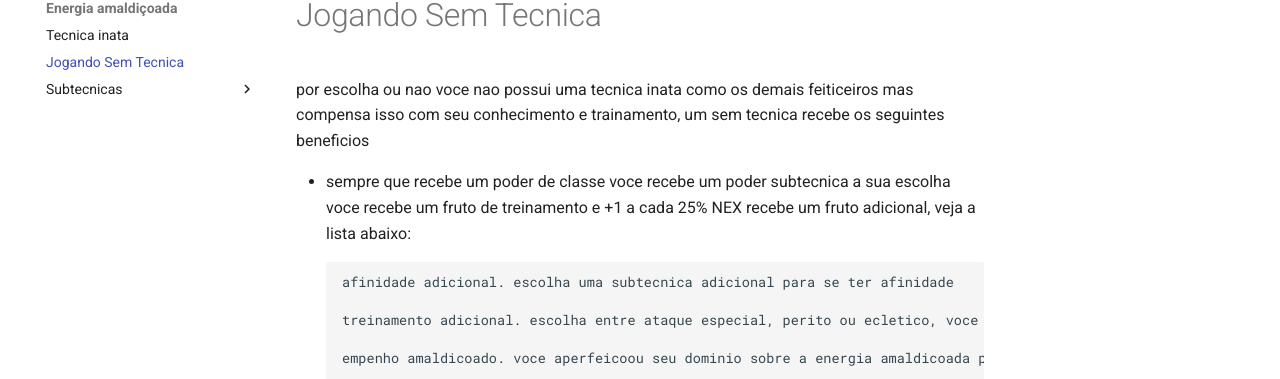
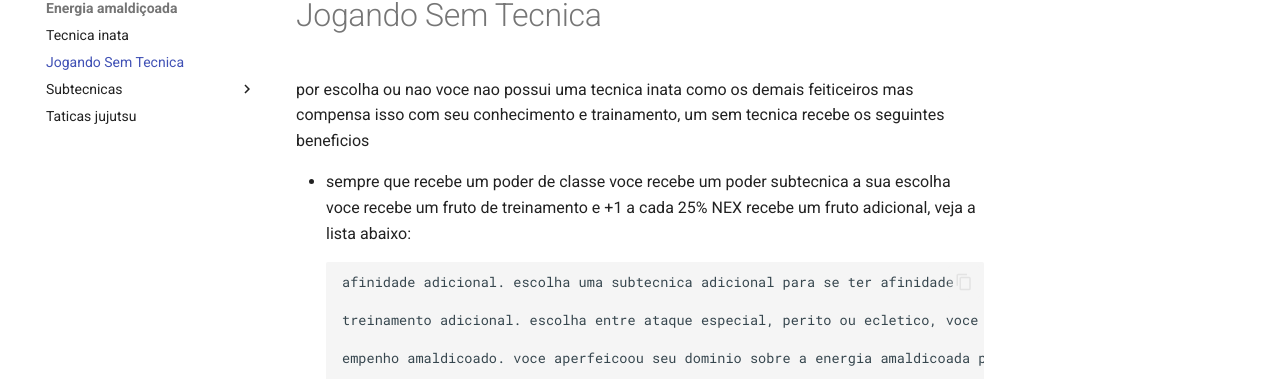
Before and after one commit to nerdolagens/SK-RPG-docs, an MkDocs documentation site: the page built from docs/cursedEnergy/semTecnica.md, in a window 1280 px wide. Shown: the part 151-530 px from the top of the page. Built offline with MkDocs 1.6.1 and Material for MkDocs 9.7.7, drawn with Linux system fonts in a browser that asks for light colours.

Commit message:
adding features

```diff
--- a/mkdocs.yml
+++ b/mkdocs.yml
@@ -28,6 +28,7 @@ nav:
           - Kokusen: "cursedEnergy/subtecnicas/kokusen.md"
           - Tecnica de barreira: "cursedEnergy/subtecnicas/barreira.md"
           - Subtecnicas gerais: "cursedEnergy/subtecnicas/gerais.md"
+      - Taticas jujutsu: "cursedEnergy/taticas.md"
 
 theme:
   name: material
@@ -38,7 +39,7 @@ theme:
     - navigation.tracking
     - navigation.footer
     - navigation.tabs
-
+    - content.code.copy
   palette:
     # Palette toggle for light mode
     - media: "(prefers-color-scheme: light)"
```
Also changed, not shown: docs/cursedEnergy/Taticas jujutsu.md (deleted), docs/cursedEnergy/taticas.md (added).
